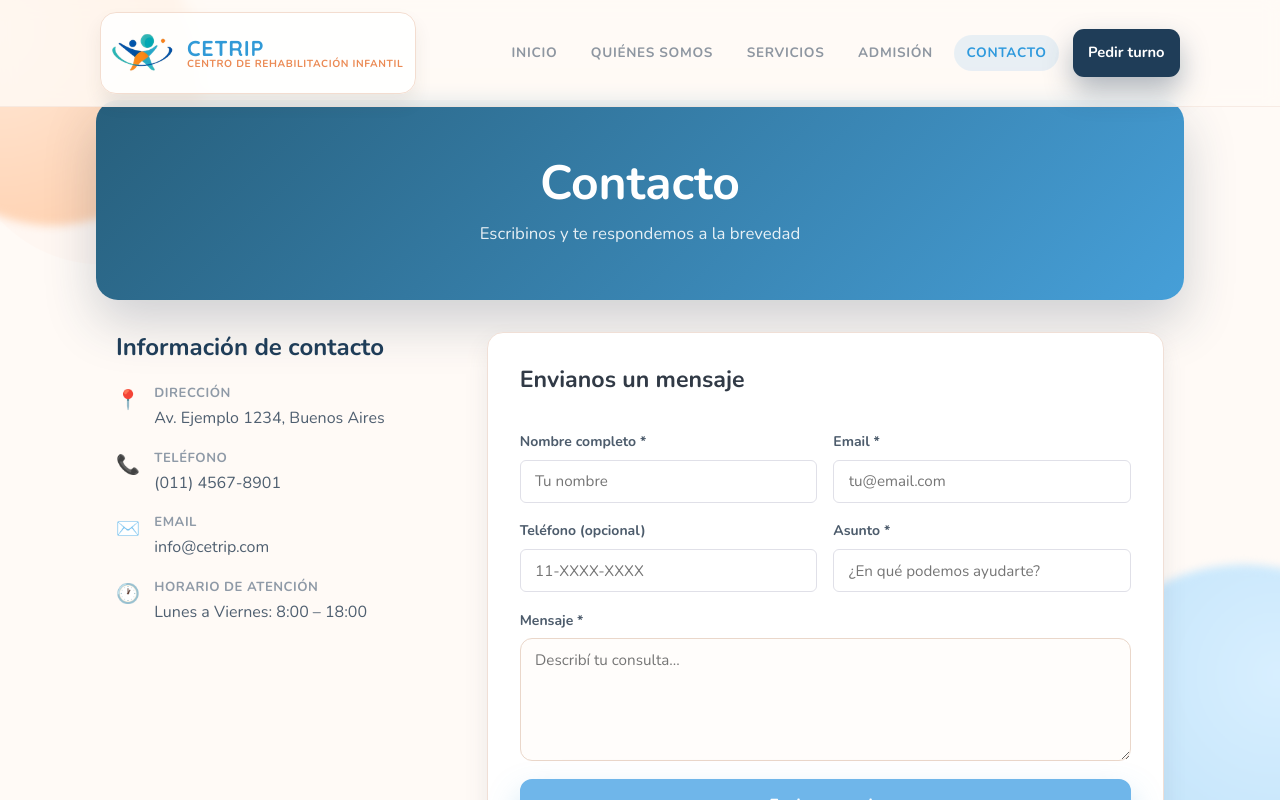
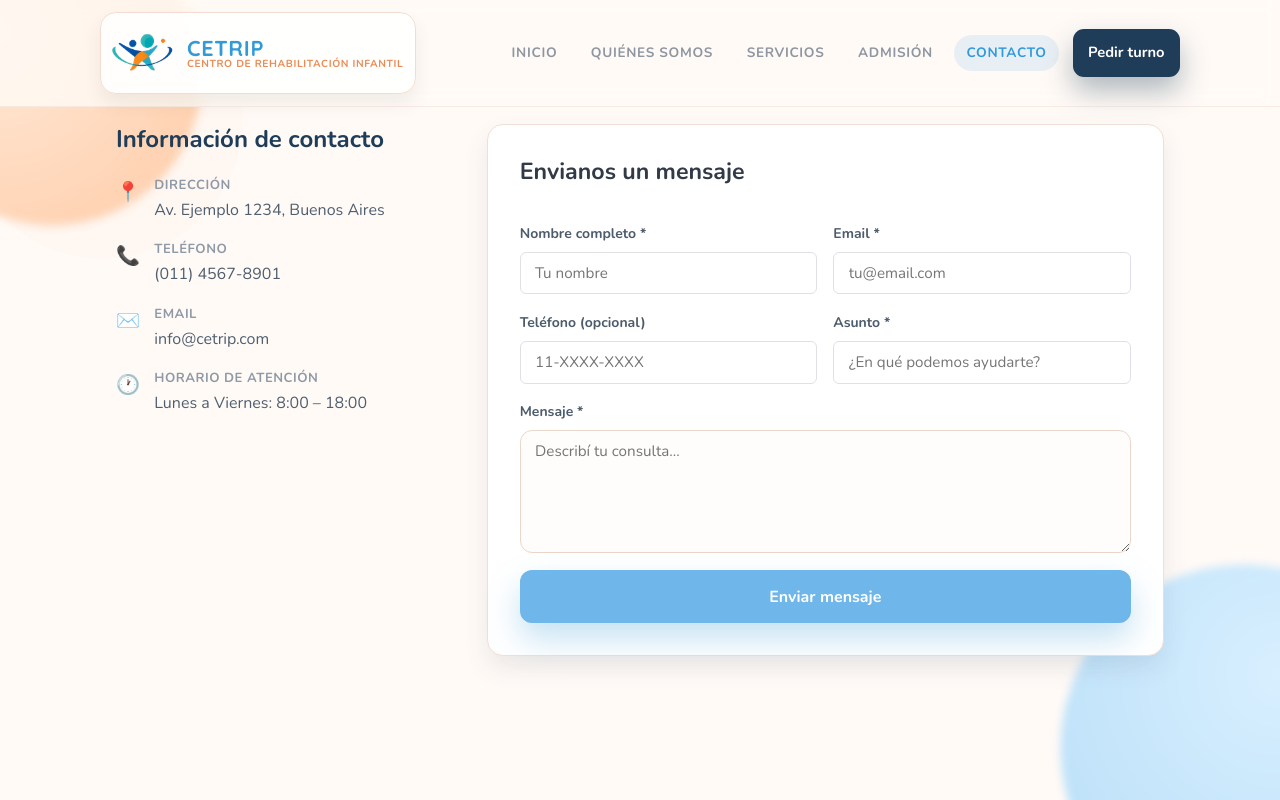
Before and after one commit to nicogomez94/cetrip2, a React (Vite) app in the folder frontend/: page /contacto in a window 1280 px wide. Shown: the top 800 px of the page. Built offline with nearby package versions, Linux system fonts and the light colour scheme.

Commit message:
BANNER comentado y foto servicios

```diff
--- a/frontend/src/styles/global.css
+++ b/frontend/src/styles/global.css
@@ -441,7 +441,7 @@ h1, h2, h3, h4, h5, h6 {
 
 .page-card__img {
   width: 100%;
-  height: 180px;
+  height: 350px;
   object-fit: cover;
 }
 
--- a/frontend/src/styles/pages.css
+++ b/frontend/src/styles/pages.css
@@ -6,6 +6,7 @@
 }
 
 .public-site .page-banner {
+  display: none;/*TODO*/
   margin-top: 8px;
   padding: 3.3rem var(--container-padding);
   text-align: center;
```
